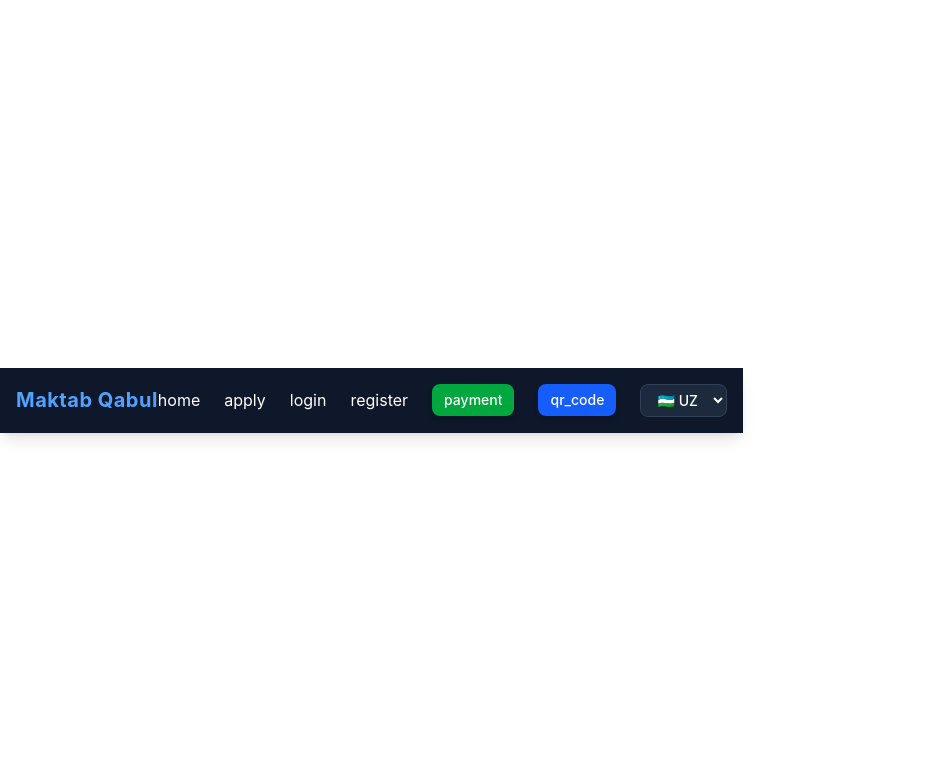
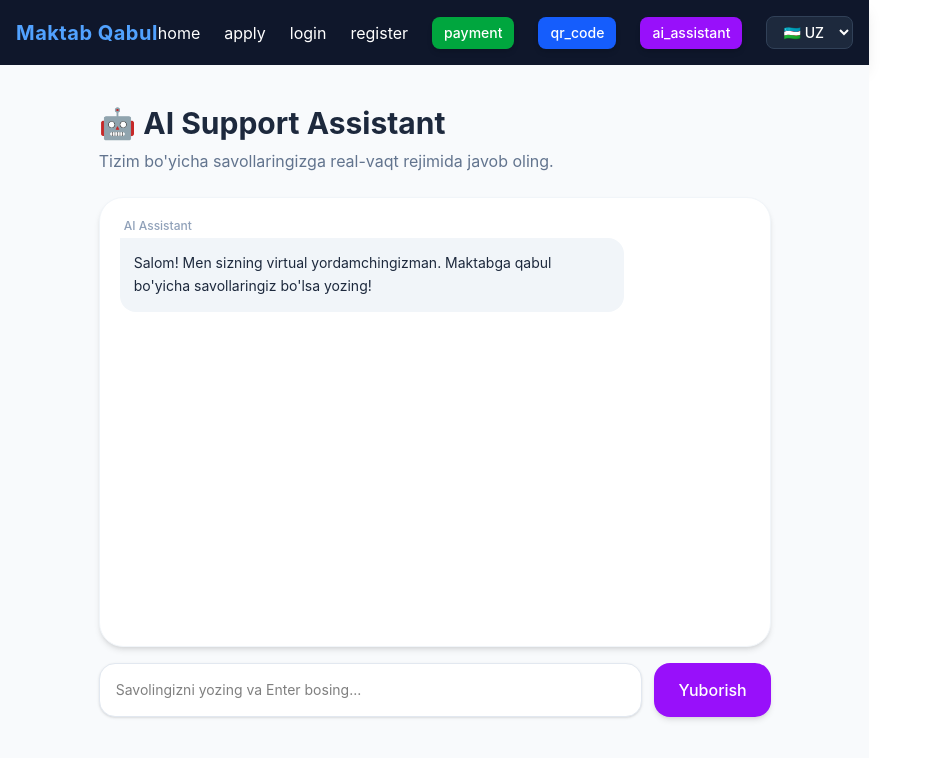
Before and after one commit to Azizbek987/maktab-qabul, a React (Vite) app in the folder client/: page /ai in a window 1280 px wide. Shown: the top 758 px of the page, without its empty margins (0-932 px from the left). Built offline with nearby package versions, Linux system fonts and the light colour scheme; what react-react-i18next would draw is missing.

Commit message:
feat: setup AI support assistant system complete

```diff
--- a/client/src/App.jsx
+++ b/client/src/App.jsx
@@ -10,17 +10,16 @@
 const AdminPage = lazy(() => import('./pages/AdminPage'));
 const AnalyticsPage = lazy(() => import('./pages/AnalyticsPage'));
 const PaymentPage = lazy(() => import('./pages/PaymentPage'));
+const QrPage = lazy(() => import('./pages/QrPage'));
 
-// 🚀 YANGI: QR Sahifasini import qilish
-const QrPage = lazy(() => import('./pages/QrPage'));
+// 🤖 YANGI: AI Sahifasini import qilish
+const AiPage = lazy(() => import('./pages/AiPage'));
 
 function App() {
   return (
     <Router>
-      {/* Navbar har doim tepada turadi */}
       <Navbar />
 
-      {/* Sahifalar yuklanayotgan paytda chiroyli "Yuklanmoqda..." chiqib turishi uchun Suspense */}
       <Suspense fallback={
         <div className="text-center p-20 text-2xl font-bold text-blue-600 animate-pulse">
           ⚡ Sahifa yuklanmoqda...
@@ -34,9 +33,10 @@
           <Route path="/admin" element={<AdminPage />} />
           <Route path="/analytics" element={<AnalyticsPage />} />
           <Route path="/payment" element={<PaymentPage />} />
+          <Route path="/qr" element={<QrPage />} />
 
-          {/* 🚀 YANGI: QR kodlar sahifasining eshigi */}
-          <Route path="/qr" element={<QrPage />} />
+          {/* 🤖 YANGI: AI sahifasining eshigi */}
+          <Route path="/ai" element={<AiPage />} />
         </Routes>
       </Suspense>
     </Router>
--- a/client/src/components/Navbar.jsx
+++ b/client/src/components/Navbar.jsx
@@ -39,7 +39,7 @@
           {t('payment') || '📭 To\'lov'}
         </Link>
 
-        {/* 🚀 YANGI QO'SHILGAN: QR KODLAR SAHIFASI TUGMASI */}
+        {/* 📱 QR Code sahifasi */}
         <Link
           to="/qr"
           className="bg-blue-600 hover:bg-blue-500 text-white px-3 py-1.5 rounded-lg text-sm font-medium transition shadow-md"
@@ -47,7 +47,15 @@
           {t('qr_code') || '📱 QR Code'}
         </Link>
 
-        {/* 🌐 Tillar almashadigan chiroyli Select tugmasi */}
+        {/* 🤖 YANGI QO'SHILGAN: AI ASSISTANT TUGMASI */}
+        <Link
+          to="/ai"
+          className="bg-purple-600 hover:bg-purple-500 text-white px-3 py-1.5 rounded-lg text-sm font-medium transition shadow-md animate-bounce-short"
+        >
+          {t('ai_assistant') || '🤖 AI Assistant'}
+        </Link>
+
+        {/* 🌐 Tillar selecti */}
         <select
           onChange={changeLanguage}
           value={i18n.language}
--- /dev/null
+++ b/client/src/pages/AiPage.jsx
@@ -0,0 +1,98 @@
+import React, { useState, useEffect, useRef } from 'react';
+import axios from 'axios';
+
+function AiPage() {
+  const [message, setMessage] = useState('');
+  const [chat, setChat] = useState([
+    { sender: 'AI', text: 'Salom! Men sizning virtual yordamchingizman. Maktabga qabul bo\'yicha savollaringiz bo\'lsa yozing!' }
+  ]);
+  const messagesEndRef = useRef(null);
+
+  // Har safar yangi xabar kelganda avtomatik pastga tushirish
+  useEffect(() => {
+    messagesEndRef.current?.scrollIntoView({ behavior: 'smooth' });
+  }, [chat]);
+
+  const sendMessage = async () => {
+    if (!message.trim()) return;
+
+    const userMessage = { sender: 'User', text: message };
+    setChat((prev) => [...prev, userMessage]);
+    const currentInput = message;
+    setMessage('');
+
+    try {
+      const res = await axios.post(
+        `${import.meta.env.VITE_API_URL}/api/ai/chat`,
+        { message: currentInput }
+      );
+
+      setChat((prev) => [
+        ...prev,
+        { sender: 'AI', text: res.data.reply }
+      ]);
+    } catch (error) {
+      console.error("AI bilan aloqada xato:", error);
+      setChat((prev) => [
+        ...prev,
+        { sender: 'AI', text: "Kechirasiz, aloqa uzildi. Iltimos qayta urinib ko'ring." }
+      ]);
+    }
+  };
+
+  return (
+    <div className="p-4 sm:p-10 bg-slate-50 min-h-screen flex flex-col items-center">
+      <div className="max-w-2xl w-full">
+        <h1 className="text-3xl font-bold mb-2 text-slate-800 flex items-center gap-2">
+          🤖 AI Support Assistant
+        </h1>
+        <p className="text-slate-500 mb-6">Tizim bo'yicha savollaringizga real-vaqt rejimida javob oling.</p>
+
+        {/* Chat Oynasi */}
+        <div className="bg-white h-[450px] overflow-y-auto p-5 rounded-3xl shadow-md border border-slate-100 flex flex-col gap-4">
+          {chat.map((msg, index) => (
+            <div
+              key={index}
+              className={`flex flex-col max-w-[80%] ${
+                msg.sender === 'User' ? 'self-end items-end' : 'self-start items-start'
+              }`}
+            >
+              <span className="text-xs text-slate-400 font-medium mb-1 px-1">
+                {msg.sender === 'User' ? 'Siz' : 'AI Assistant'}
+              </span>
+              <div
+                className={`p-3.5 rounded-2xl text-sm leading-relaxed ${
+                  msg.sender === 'User'
+                    ? 'bg-purple-600 text-white rounded-tr-none shadow-sm'
+                    : 'bg-slate-100 text-slate-800 rounded-tl-none'
+                }`}
+              >
+                {msg.text}
+              </div>
+            </div>
+          ))}
+          <div ref={messagesEndRef} />
+        </div>
+
+        {/* Xabar yuborish qismi */}
+        <div className="flex gap-3 mt-4">
+          <input
+            value={message}
+            onChange={(e) => setMessage(e.target.value)}
+            onKeyDown={(e) => e.key === 'Enter' && sendMessage()}
+            placeholder="Savolingizni yozing va Enter bosing..."
+            className="border border-slate-200 p-4 rounded-2xl w-full text-sm focus:outline-none focus:border-purple-500 bg-white shadow-sm transition-all"
+          />
+          <button
+            onClick={sendMessage}
+            className="bg-purple-600 hover:bg-purple-500 text-white font-medium px-6 rounded-2xl shadow-md transition-all active:scale-95"
+          >
+            Yuborish
+          </button>
+        </div>
+      </div>
+    </div>
+  );
+}
+
+export default AiPage;
```
Also changed, not shown: 2 other files (tests, documents, lock files or other folders).
